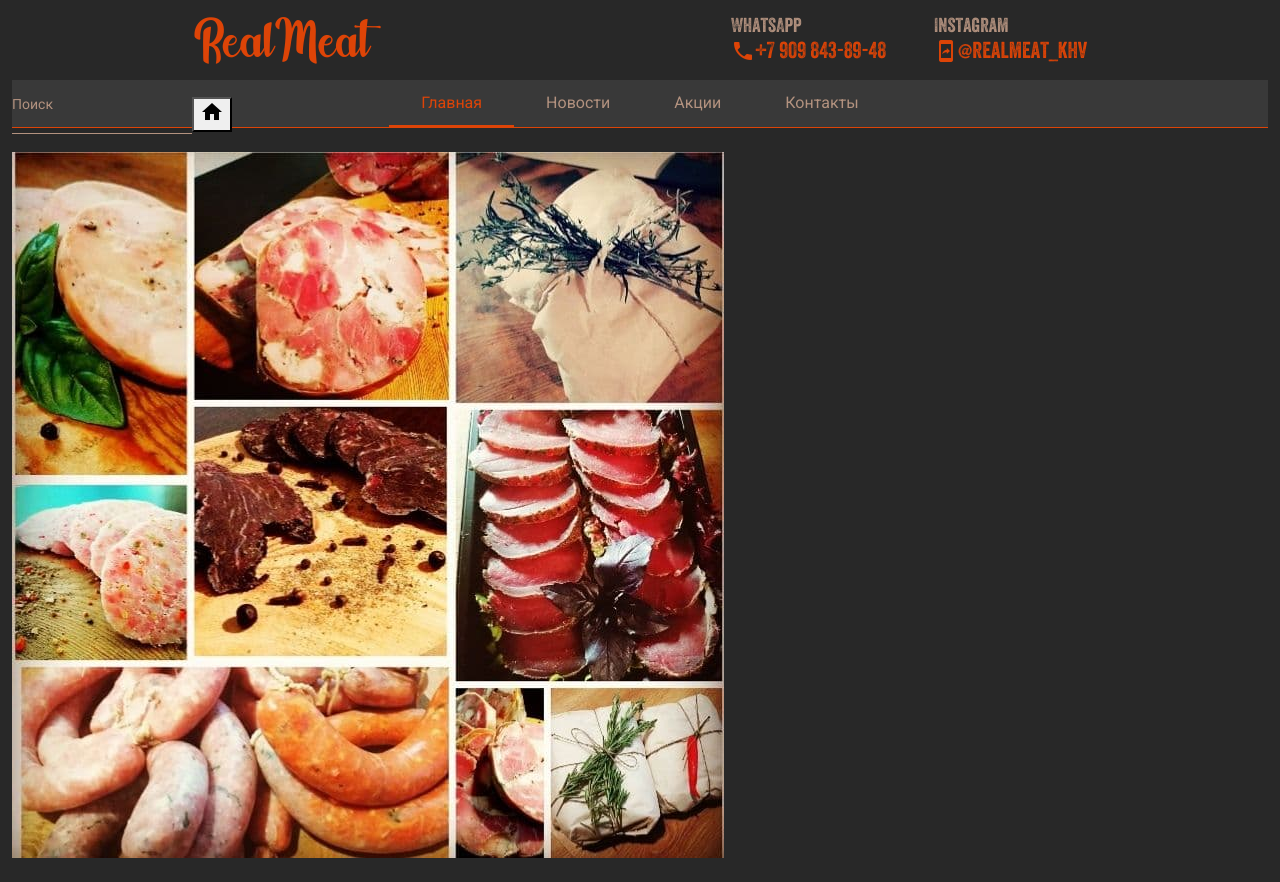
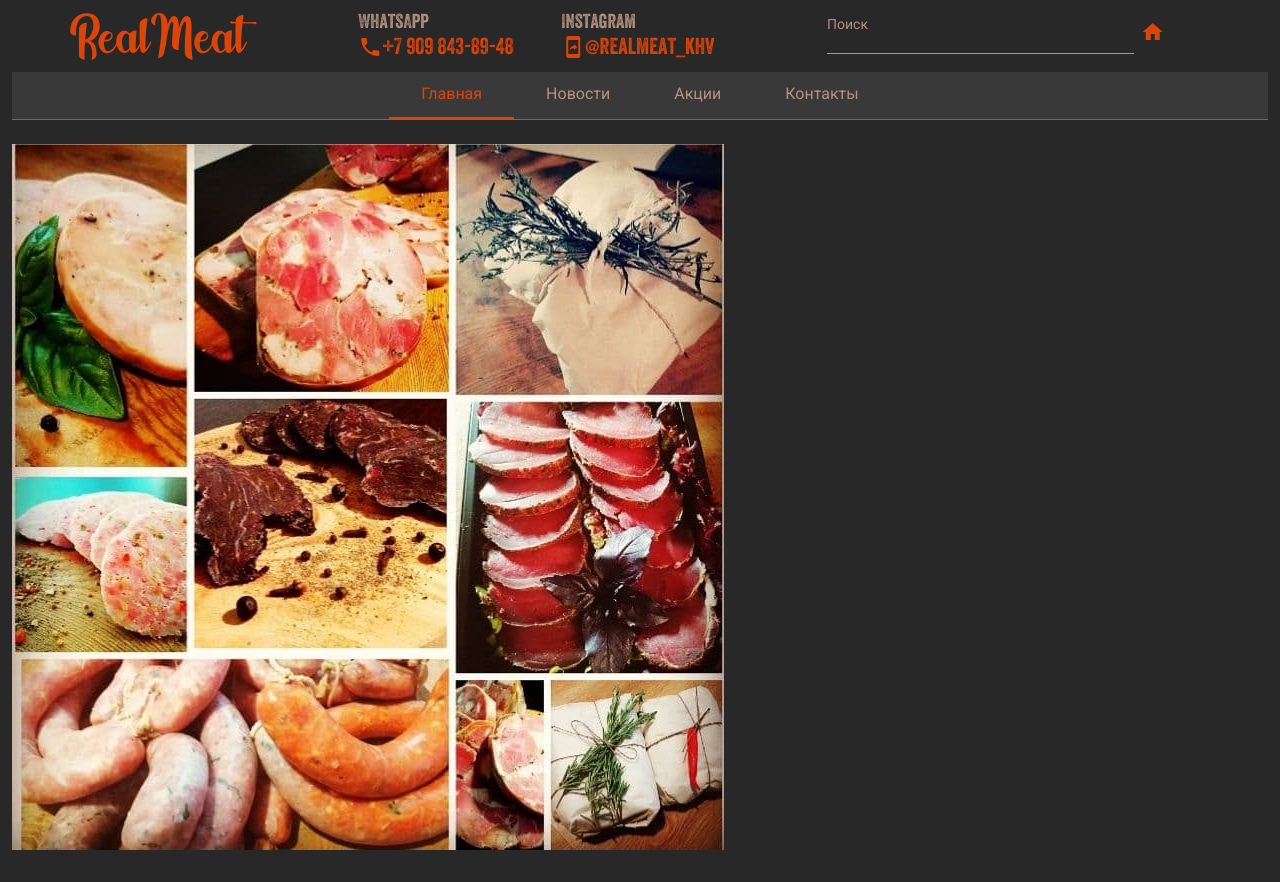
Before and after one commit to akaKAIN/game_shop, an Angular app: page /home in a window 1280 px wide. Built offline with nearby package versions, Linux system fonts and the light colour scheme.

Commit message:
Header component customization

```diff
--- a/src/app/shared/components/header-block/header-block.component.html
+++ b/src/app/shared/components/header-block/header-block.component.html
@@ -13,8 +13,9 @@
         ></app-simple-contact>
       </div>
     </div>
+    <app-search></app-search>
   </div>
-  <app-search></app-search>
+
 
 </header>
 <div class="container-fluid">
--- a/src/app/shared/components/header-block/header-block.component.scss
+++ b/src/app/shared/components/header-block/header-block.component.scss
@@ -1,7 +1,7 @@
 @import "../../../../styles";
 
 header {
-  height: 5rem;
+  height: max-content;
   width: 100%;
   background-color: $bg-main;
   color: $color-logo;
--- a/src/app/shared/components/search/search.component.html
+++ b/src/app/shared/components/search/search.component.html
@@ -1,14 +1,15 @@
-<form class="search-form" [formGroup]="form" (ngSubmit)="search()">
+<form class="search-form d-none d-lg-block" [formGroup]="form" (ngSubmit)="search()">
   <mat-form-field class="search-field">
     <mat-label>Поиск</mat-label>
     <input
       matInput
       placeholder="Название изделия"
       type="text"
+      aria-label="search field"
       formControlName="search">
 
   </mat-form-field>
   <button type="submit">
-    <mat-icon aria-hidden="false" aria-label="Example home icon">home</mat-icon>
+    <mat-icon aria-hidden="false" aria-label="Search">home</mat-icon>
   </button>
 </form>
--- a/src/app/shared/components/search/search.component.scss
+++ b/src/app/shared/components/search/search.component.scss
@@ -29,3 +29,19 @@ input {
     color: $color-logo-passive
   }
 }
+
+button {
+  background-color: transparent;
+  border: none;
+  color: $color-logo;
+}
+
+.search-form {
+  width: 30vw;
+  @media (max-width: 1050px) {
+    width: 20vw
+  }
+  .search-field {
+    width: 80%;
+  }
+}
--- a/tsconfig.json
+++ b/tsconfig.json
@@ -10,7 +10,7 @@
     "experimentalDecorators": true,
     "moduleResolution": "node",
     "importHelpers": true,
-    "target": "es2015",
+    "target": "es5",
     "module": "es2020",
     "lib": [
       "es2018",
```
